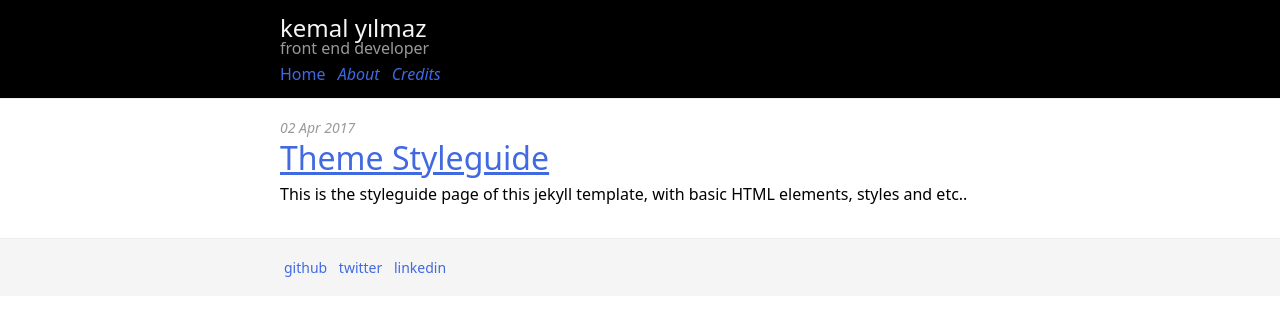
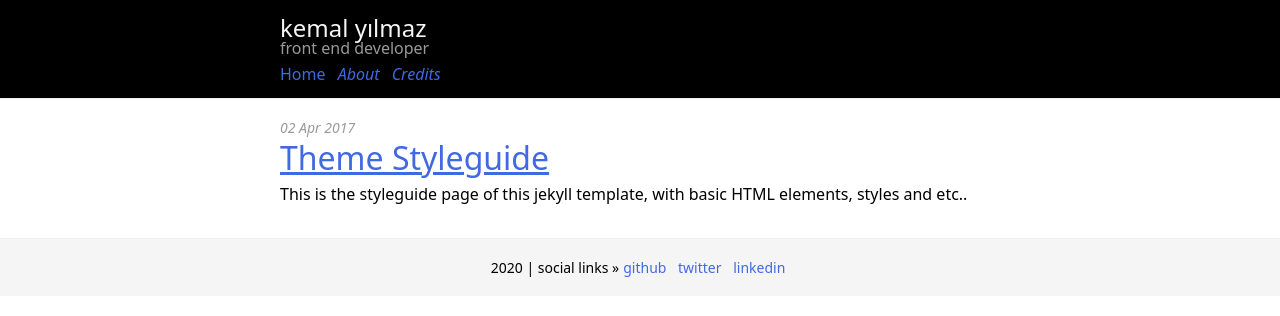
Before and after one commit to xkema/xkema.github.io, a Jekyll site: the page built from _pages/index.md, in a window 1280 px wide. Shown: the top 316 px of the page. Built offline with Jekyll 4.4.1, drawn with Linux system fonts in a browser that asks for light colours.

Commit message:
Updated footer links
- Added length checks for incoming nav data

```diff
--- a/_includes/footer.html
+++ b/_includes/footer.html
@@ -1,7 +1,13 @@
 <footer class="site-footer">
-  <div class="container">
-    {% for item in site.data["navigation-footer"] %}
-      <a href="{{ item.link }}" title="{{ item.title }}">{{ item.name }}</a>
+  <div class="footer-start">
+    2020
+  </div>
+  <div class="footer-end">
+    {% if site.data["navigation-footer"].size > 0 %}
+    &nbsp;| social links &raquo;
+    {%- for item in site.data["navigation-footer"] -%}
+    <a href="{{ item.link }}" title="{{ item.title }}">{{ item.name }}</a>
     {% endfor %}
+    {% endif %}
   </div>
 </footer>
--- a/_includes/navigation.html
+++ b/_includes/navigation.html
@@ -6,6 +6,7 @@
       </h1>
       <p class="tagline">front end developer</p>
     </div>
+    {% if site.data.navigation.size > 0 %}
     <div class="nav-main">
       {% for item in site.data.navigation %}
       <a href="{{ item.link }}" class="nav-link {% if page.url == item.link %}current{% endif %}" title="{{ item.title }}">
@@ -13,11 +14,14 @@
       </a>
       {% endfor %}
     </div>
+    {% endif %}
   </div>
   <div class="nav-end">
+    {% if site.data.navigation.size > 0 %}
     <button class="nav-toggle">
       <svg xmlns="http://www.w3.org/2000/svg" class="burger" viewBox="0 0 16 16" width="16" height="16" fill="currentColor"><path fill-rule="evenodd" d="M1 2.75A.75.75 0 011.75 2h12.5a.75.75 0 110 1.5H1.75A.75.75 0 011 2.75zm0 5A.75.75 0 011.75 7h12.5a.75.75 0 110 1.5H1.75A.75.75 0 011 7.75zM1.75 12a.75.75 0 100 1.5h12.5a.75.75 0 100-1.5H1.75z"></path></svg>
       <svg xmlns="http://www.w3.org/2000/svg" class="close" viewBox="0 0 16 16" width="16" height="16" fill="currentColor"><path fill-rule="evenodd" d="M3.72 3.72a.75.75 0 011.06 0L8 6.94l3.22-3.22a.75.75 0 111.06 1.06L9.06 8l3.22 3.22a.75.75 0 11-1.06 1.06L8 9.06l-3.22 3.22a.75.75 0 01-1.06-1.06L6.94 8 3.72 4.78a.75.75 0 010-1.06z"></path></svg>
     </button>
+    {% endif %}
   </div>
 </nav>
--- a/_sass/theme.scss
+++ b/_sass/theme.scss
@@ -94,11 +94,16 @@ hr {
   background-color: var(--color-almost-white);
   border-top: 1px solid var(--color-lighter-gray);
   font-size: 87.5%;
+  display: flex;
+  justify-content: center;
+  align-items: center;
   a {
     display: inline-block;
     padding: 2px 4px;
     text-decoration: none;
   }
+  // .footer-start {}
+  // .footer-end {}
 }
 
 // --- layout elements
```
